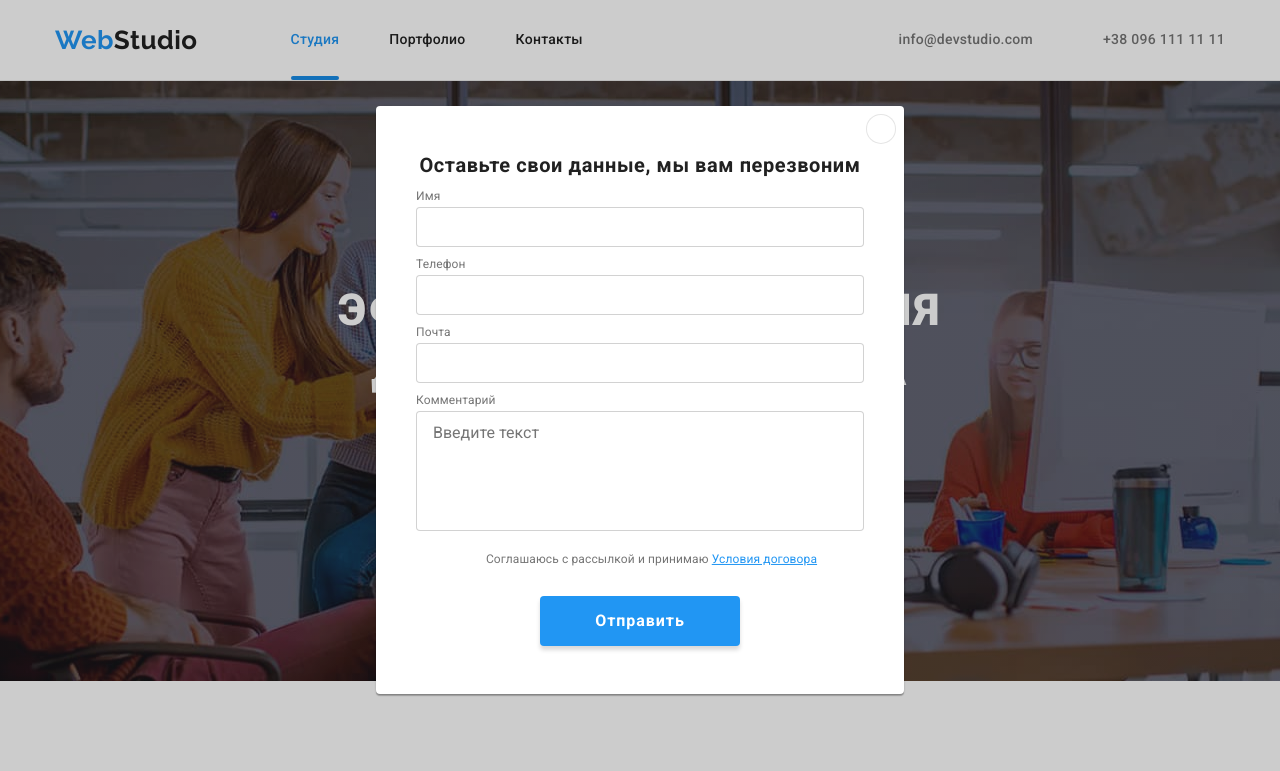
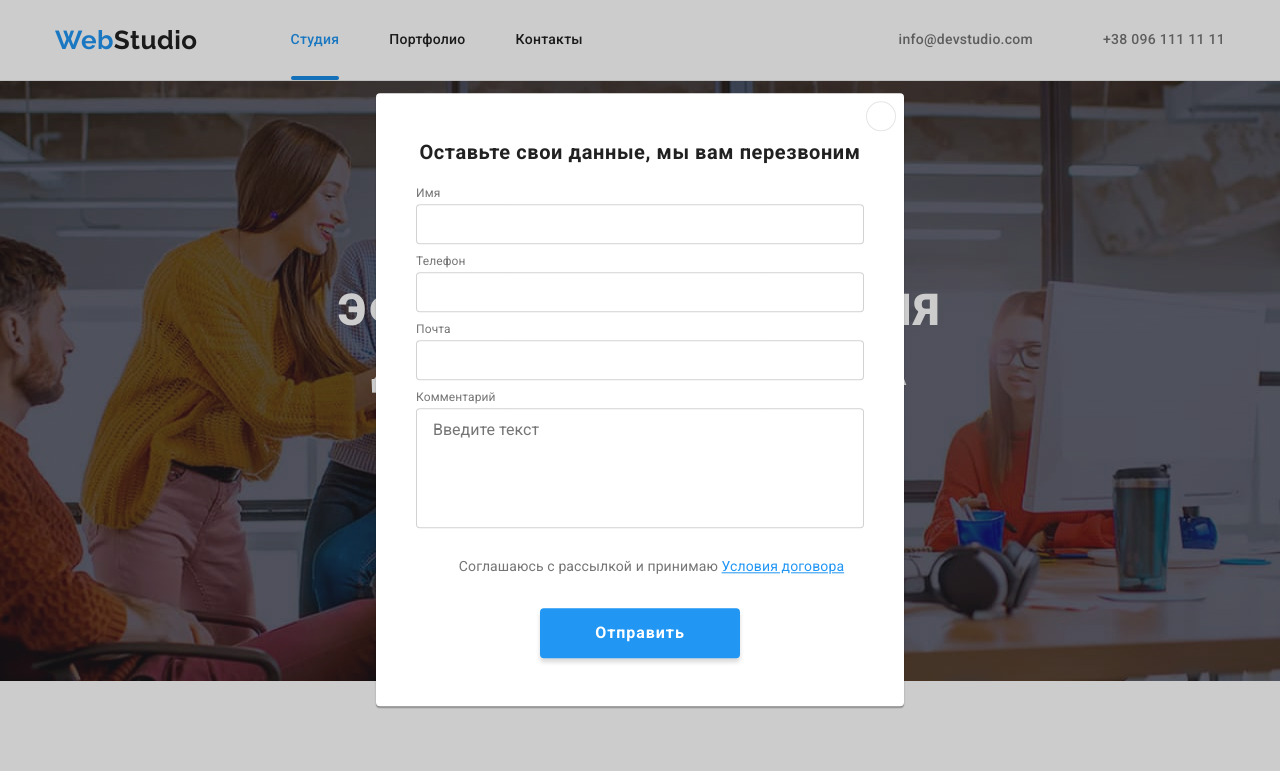
Before and after one commit to ViktoriiaMoskalenko/goit-markup-hw-06, a plain HTML site: page index.html in a window 1280 px wide. Both pictures are taken after a click on the button "Заказать услугу". Shown: the top 771 px of the page. Drawn offline with nearby package versions, Linux system fonts and the light colour scheme.

Commit message:
Update style.css

```diff
--- a/css/style.css
+++ b/css/style.css
@@ -200,6 +200,7 @@ img {
 /*  SECTION HERO */
 .hero {
   max-width: 1600px;
+  margin: 0 auto;
   background-image: linear-gradient(to right, rgba(47, 48, 58, 0.4), rgba(47, 48, 58, 0.4)),
     url(../img/index/bg.jpg);
   background-size: cover;
@@ -622,6 +623,8 @@ address {
   filter: drop-shadow(0px 4px 4px rgba(0, 0, 0, 0.15));
   border-radius: 4px;
   padding: 15px 16px;
+
+  color: #fff;
 }
 .footer-btn {
   display: flex;
@@ -866,7 +869,6 @@ address {
 
 .input-modal {
   width: 100%;
-  margin-top: 4px;
   height: 40px;
 
   border: 1px solid rgba(33, 33, 33, 0.2);
@@ -880,6 +882,9 @@ address {
   font-size: 12px;
   line-height: calc(14 / 12);
   letter-spacing: 0.01em;
+
+  margin-top: 10px;
+  margin-bottom: 4px;
 }
 
 .textarea-modal {
@@ -908,10 +913,6 @@ address {
 
 .input-modal:focus + .icon-modal {
   fill: var(--accent-color);
-}
-
-.form-field {
-  margin-bottom: 10px;
 }
 
 .modal-btn {
@@ -970,5 +971,6 @@ address {
 }
 
 .check-text {
+  font-size: 14px;
   margin-left: 7px;
 }
```
